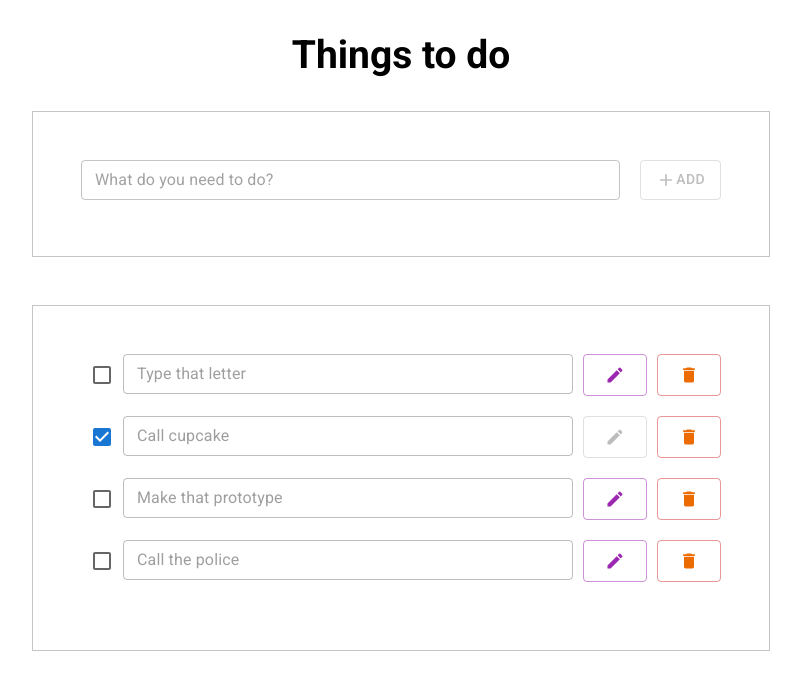
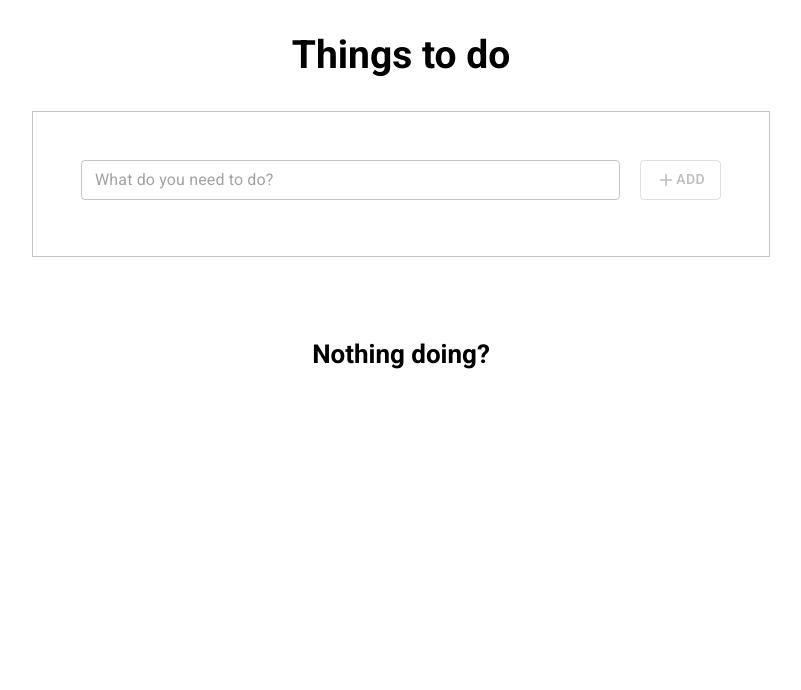
Before and after one commit to jemilu2/aeronology-frontend-exam, a React (Create React App) app: page / in a window 1280 px wide. Shown: the top 690 px of the page, without its empty margins (239-1040 px from the left). Built offline with nearby package versions, Linux system fonts and the light colour scheme.

Commit message:
cleaned up todo slice

```diff
--- a/src/features/todo/todoSlice.ts
+++ b/src/features/todo/todoSlice.ts
@@ -6,24 +6,20 @@ export interface iTodo {
     title: string;
     done: boolean;
     deleted: boolean;
-  }
+}
 
 export type TodoFilter = "ALL" | "DONE" | "DELETED"
 
 export interface iTodoState {
     todos: iTodo[];
     filter: TodoFilter;
+    status: "loading" | "idle" | "error";
 }
 
 const initialState: iTodoState = {
-    todos: [
-        { id: 1, title: "Type that letter", done: false, deleted: false },
-        { id: 2, title: "Call cupcake", done: true, deleted: false },
-        { id: 3, title: "Make that prototype", done: false, deleted: false },
-        { id: 4, title: "Call the police", done: false, deleted: false },
-    ],
-    filter: "ALL"
-    // TODO: wipe those defaults out
+    todos: [],
+    filter: "ALL",
+    status: "idle"
 }
 
 export const todoSlice = createSlice({
@@ -33,23 +29,23 @@ export const todoSlice = createSlice({
         addTodo: (state: iTodoState, action: PayloadAction<iTodo>) => {
             state.todos.push(action.payload)
         },
-        deleteTodo: (state: iTodoState, action: PayloadAction<iTodo>) =>  {
+        deleteTodo: (state: iTodoState, action: PayloadAction<iTodo>) => {
             const index = state.todos.map((todo: iTodo) => todo.id).indexOf(action.payload.id)
-            if(index !== -1) {
+            if (index !== -1) {
                 state.todos.splice(index, 1)
             }
         },
-        completeTodo: (state: iTodoState, action: PayloadAction<iTodo>) =>  {
+        completeTodo: (state: iTodoState, action: PayloadAction<iTodo>) => {
             const { payload: todo } = action;
             const index = state.todos.map((todo: iTodo) => todo.id).indexOf(action.payload.id)
-            if(index !== -1) {
+            if (index !== -1) {
                 state.todos.splice(index, 1, { ...todo, done: true })
             }
         },
-        editTodo: (state: iTodoState, action: PayloadAction<iTodo>) =>  {
+        editTodo: (state: iTodoState, action: PayloadAction<iTodo>) => {
             const { payload: todo } = action;
             const index = state.todos.map((todo: iTodo) => todo.id).indexOf(todo.id)
-            if(index !== -1) {
+            if (index !== -1) {
                 state.todos.splice(index, 1, todo)
             }
         }
```
Also changed, not shown: src/features/todo/todoApi.ts (added, +8 -0 lines).
